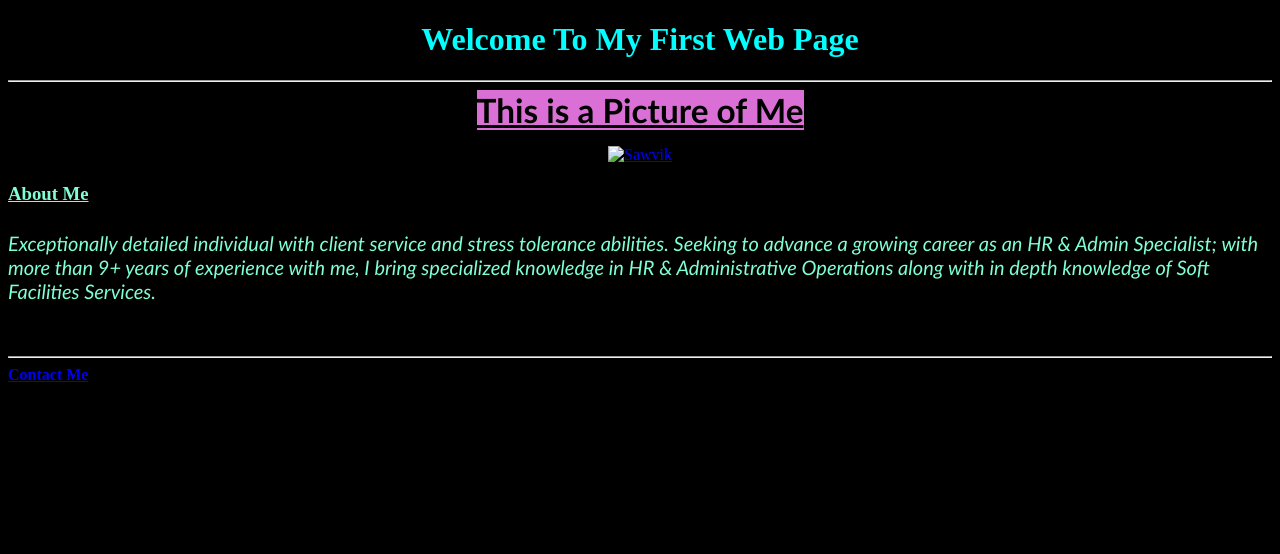
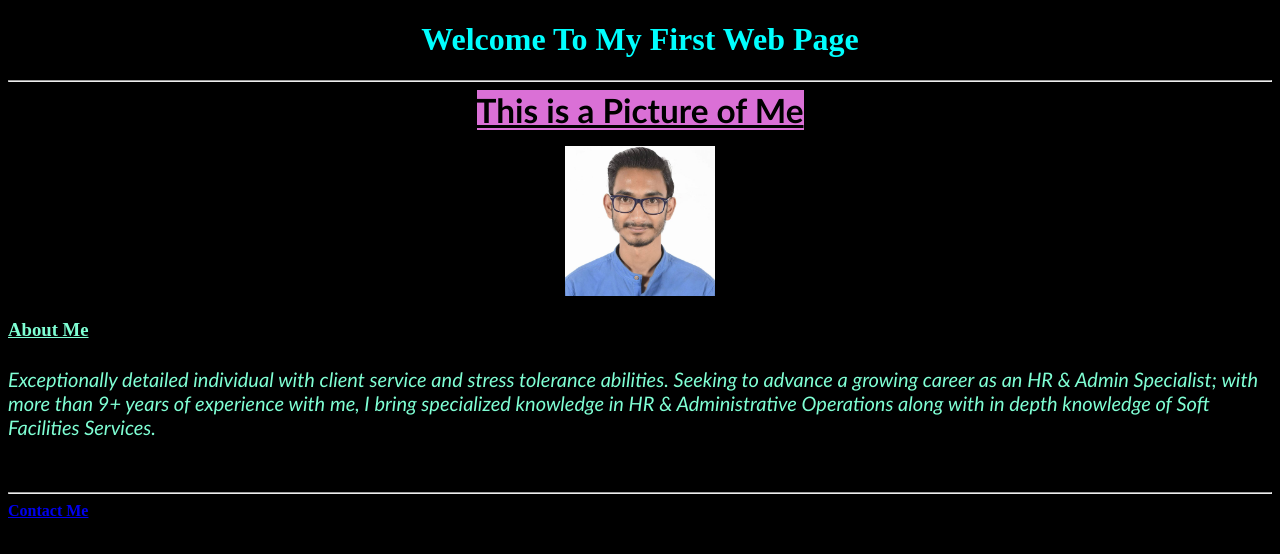
Before and after one commit to dsawvik/My_First_Website, a plain HTML site: page index.html in a window 1280 px wide. Drawn offline with Linux system fonts and the light colour scheme.

Commit message:
Update index.html

```diff
--- a/index.html
+++ b/index.html
@@ -10,7 +10,7 @@
 
     <h1 style="text-align: center; color:aqua;"> Welcome To My First Web Page </h1> <hr/>
     <div  class= "Font-look"> <u>  This is a Picture of Me  </u>  </h2>
-   </P><a href="https://www.linkedin.com/in/dsawvik " > <img src="./All Images/My Photo.png" alt="Sawvik"; height="150 px"> </a></div>
+   </P><a href="https://www.linkedin.com/in/dsawvik " > <img src="./My Photo.png" alt="Sawvik"; height="150 px"> </a></div>
 <h3> <u> About Me</h3> </u>
     <h4 id="font-style">
         <style> html{ color: aquamarine; background :black;justify-content:space-evenly;}  </style>
```
